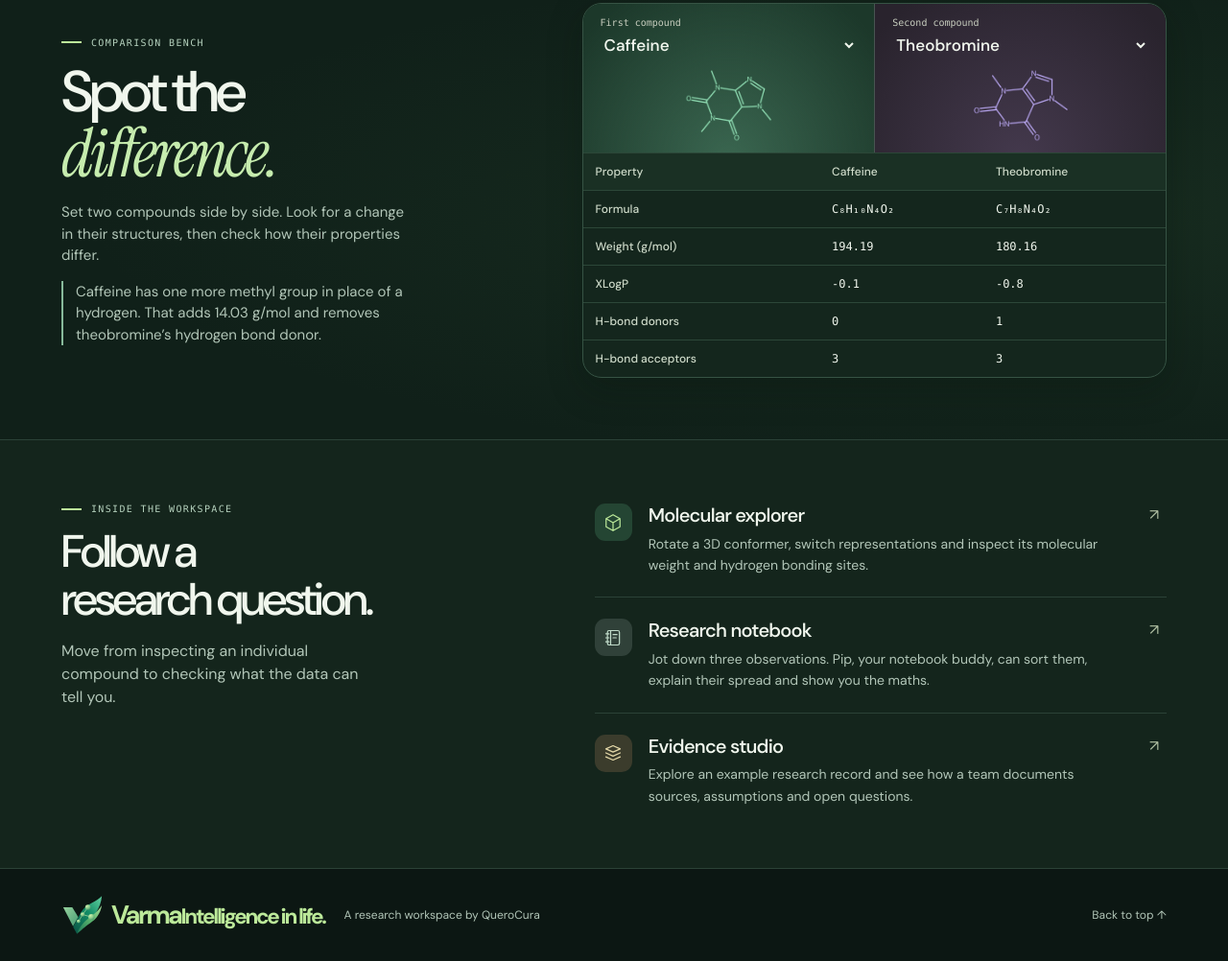
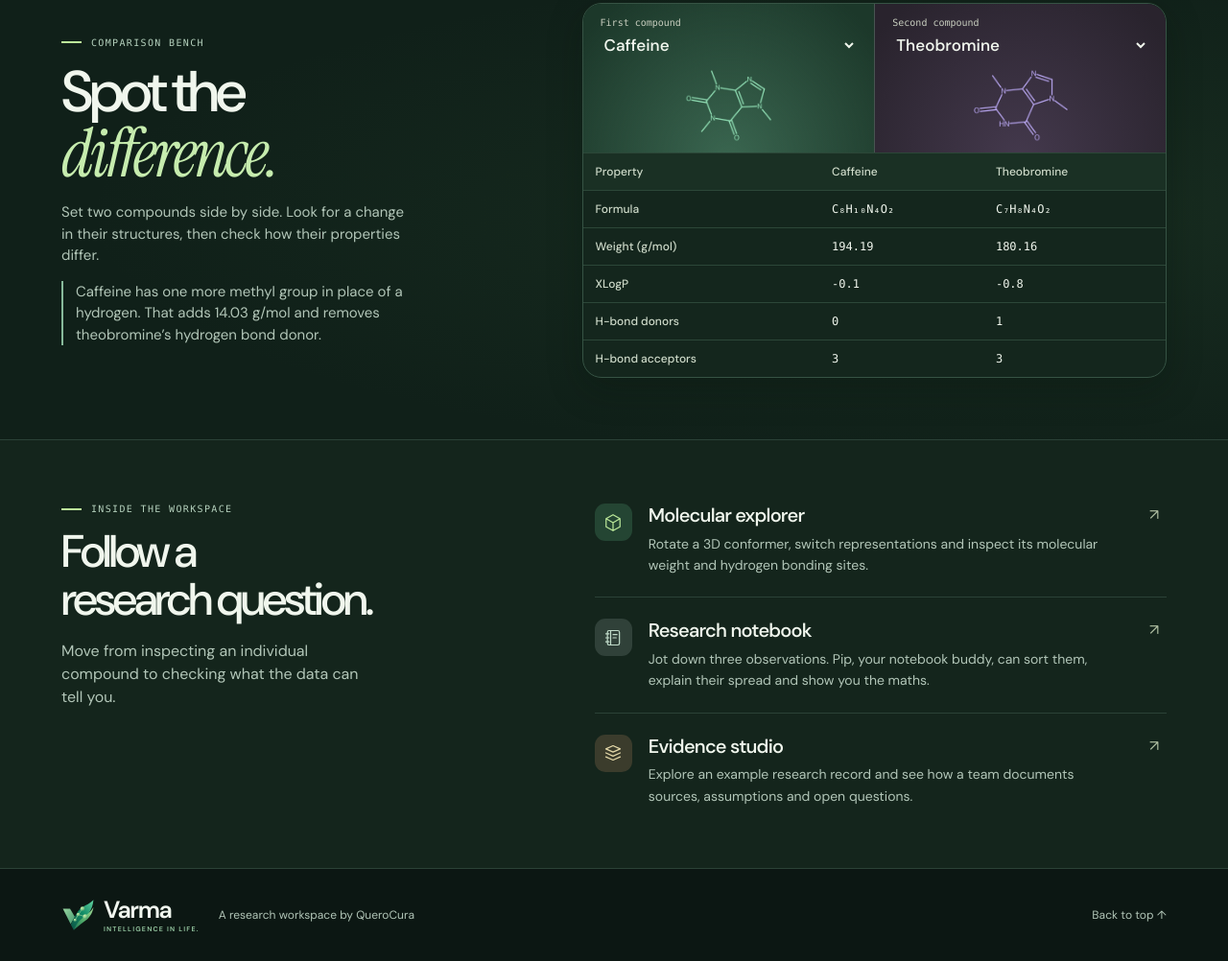
Before and after one commit to saumit-querocura/varma_frontend, a plain HTML site: page index.html in a window 1280 px wide. Shown: the part 1230-2232 px from the top of the page at 96% size. Drawn offline with Linux system fonts and the light colour scheme.

Commit message:
Style responsive Varma brand lockup

```diff
--- a/landing.css
+++ b/landing.css
@@ -347,3 +347,13 @@ body { background:var(--page); }
 @media (prefers-reduced-motion:no-preference) and (hover:hover) {
   .nav-action,.launch,.arrow,.tool-icon { transition:background .18s,border-color .18s,color .18s; }
 }
+
+/* Transparent Varma lockup */
+.brand { gap:9px; letter-spacing:0; }
+.brand img { margin:0; width:44px; height:44px; object-fit:contain; flex:none; }
+.brand .wordmark { color:#f1f7ef; display:flex; flex-direction:column; gap:3px; font-size:34px; font-weight:620; letter-spacing:-.055em; line-height:1; }
+.brand .wordmark small { font:600 8px/1.3 "DM Sans",Arial,sans-serif; text-transform:uppercase; letter-spacing:.17em; color:#9ed2aa; white-space:nowrap; }
+.foot-row .brand img { width:35px;height:35px; }
+.foot-row .brand .wordmark { font-size:25px; }
+.foot-row .brand .wordmark small { font-size:7px; }
+@media(max-width:620px){.brand img{width:33px;height:33px}.brand .wordmark{font-size:27px}.brand .wordmark small{font-size:6px}.nav-row{gap:10px}.nav-action{gap:7px;padding:8px 10px}}
```
